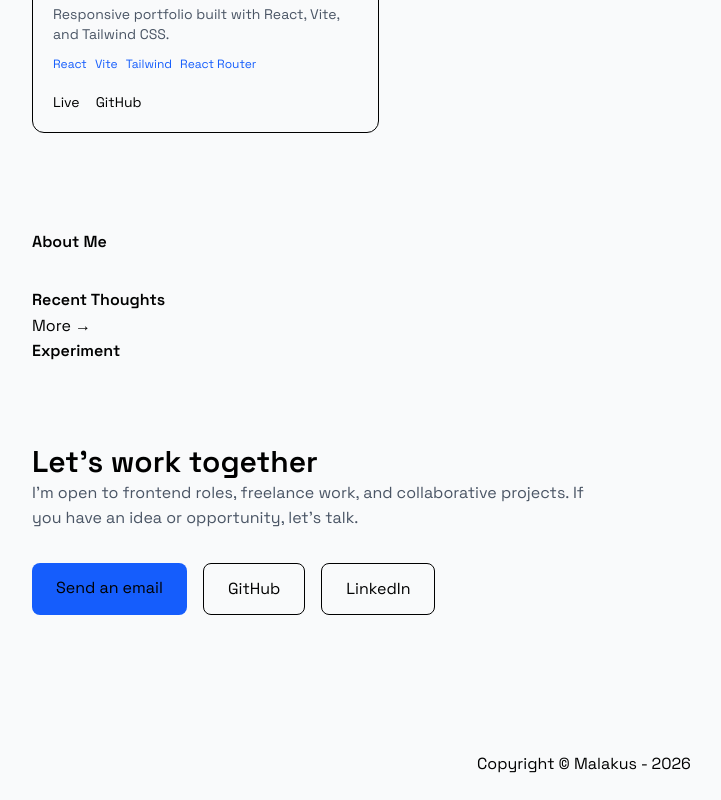
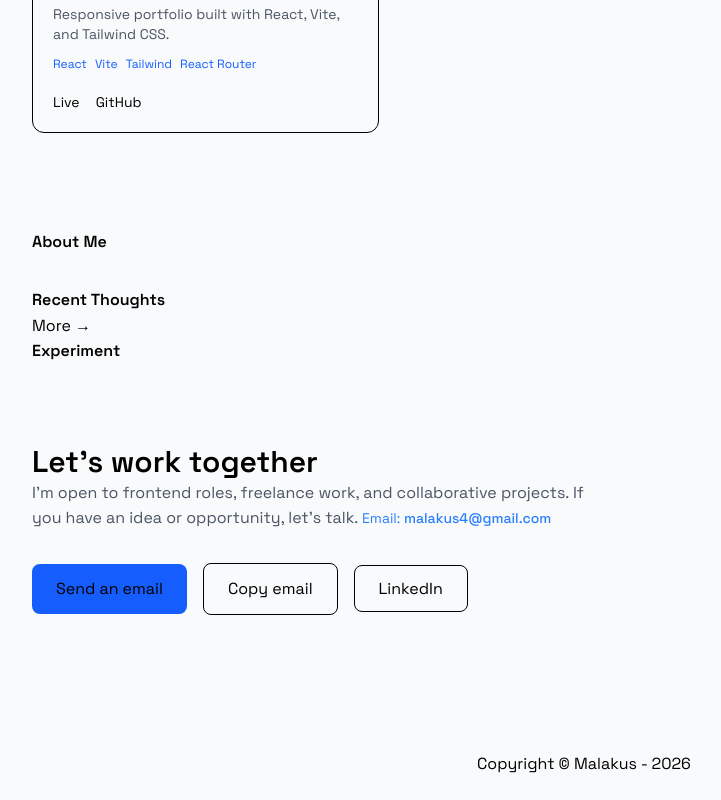
Before and after one commit to malakus4/portfolio-react, a React (Vite) app: page / in a window 1280 px wide. Shown: the part 1587-2387 px from the top of the page, without its empty margins (56-777 px from the left). Built offline with nearby package versions, Linux system fonts and the light colour scheme.

Commit message:
feat: add copy-to-clipboard email in Contact section

```diff
--- a/src/components/sections/Contact.jsx
+++ b/src/components/sections/Contact.jsx
@@ -1,4 +1,19 @@
+import { useState } from "react";
+
 function Contact() {
+  const email = "malakus4@gmail.com";
+  const [copied, setCopied] = useState(false);
+
+  const handleCopy = async () => {
+    try {
+      await navigator.clipboard.writeText(email);
+      setCopied(true);
+      setTimeout(() => setCopied(false), 2000);
+    } catch (err) {
+      console.error("Failed to copy email");
+    }
+  };
+
   return (
     <section className="py-20">
       <div className="max-w-xl">
@@ -9,33 +24,41 @@ function Contact() {
         <p className="text-gray-600 mb-8">
           I’m open to frontend roles, freelance work, and collaborative projects.
           If you have an idea or opportunity, let’s talk.
+
+            {/* Visible email  */}
+            <span className="text-sm text-blue-500 mt-4"> Email: <span className="font-medium">{email}</span>
+            </span>
         </p>
 
-        <div className="flex flex-wrap gap-4">
+        <div className="flex flex-wrap gap-4 items-center">
+          {/* Mailto */}
           <a
-            href="mailto:malakus4@gmail.com"
+            href={`mailto:${email}`}
             className="px-6 py-3 bg-blue-600 text-white rounded-lg hover:bg-blue-700 transition"
           >
             Send an email
           </a>
 
-          <a
-            href="https://github.com/malakus4"
-            target="_blank"
+          {/* Copy to clipboard */}
+          <button
+            onClick={handleCopy}
             className="px-6 py-3 border rounded-lg hover:bg-gray-100 transition"
           >
-            GitHub
-          </a>
+            {copied ? "Email copied ✅" : "Copy email"}
+          </button>
 
-          <a
+            <div><a
             href="https://www.linkedin.com/in/malak-udom-a6187257/"
             target="_blank"
             className="px-6 py-3 border rounded-lg hover:bg-gray-100 transition"
           >
             LinkedIn
-          </a>
+          </a></div>
         </div>
+
+
       </div>
+
     </section>
   );
 }
```
